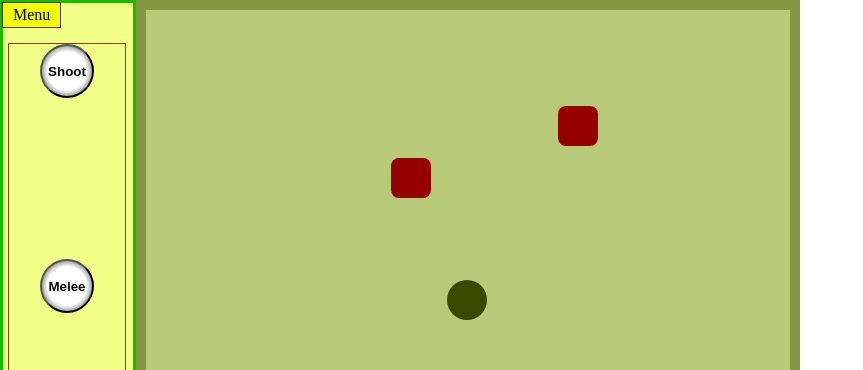
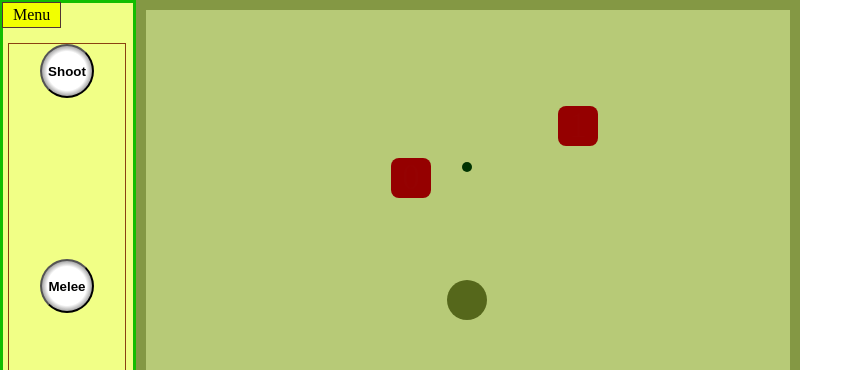
Before and after one commit to Filissimo/Game, a plain HTML site: page index.html in a window 1280 px wide. Both pictures are taken after a click on the button "Shoot". Shown: the top 370 px of the page, without its empty margins (0-863 px from the left). Drawn offline with Linux system fonts and the light colour scheme.

Commit message:
bullet flies

```diff
--- a/script.js
+++ b/script.js
@@ -35,6 +35,8 @@ document.addEventListener("DOMContentLoaded", () => {
     let orientation = NaN
     let new_orientation = NaN
     let joystick = document.getElementById("joystick")
+    let shoot_btn = document.getElementById("shoot")
+    let melee_btn = document.getElementById("melee")
     let joystick_centerX = 0
     let joystick_centerY = 0
     let play_field = document.getElementById("play_field")
@@ -43,6 +45,15 @@ document.addEventListener("DOMContentLoaded", () => {
             <div class="enemy invisible">
                 <div class="id">${i}</div>
                 <div class="direction invisible"></div>
+            </div>
+        `
+    }
+    for (i = 0; i < 10; i++) {
+        play_field.innerHTML += `
+            <div class="bullet invisible">
+                <div class="id">${i}</div>
+                <div class="dirX"></div>
+                <div class="dirY"></div>
             </div>
         `
     }
@@ -141,11 +152,16 @@ document.addEventListener("DOMContentLoaded", () => {
         margin_bottom = screen_height - 25 - console_height - additional_margin_Y
     }
 
+    shoot_x = 0
+    shoot_y = 0
+
     function move_cursor_touch() {
         posX = +getComputedStyle(document.documentElement).getPropertyValue("--posX")
         posY = +getComputedStyle(document.documentElement).getPropertyValue("--posY")
         dif_posX = +(cursorX_move_touch - joystick_centerX)
         dif_posY = +(cursorY_move_touch - joystick_centerY)
+        shoot_x = dif_posX
+        shoot_y = dif_posY
         dif_posX_abs = Math.abs(dif_posX)
         dif_posY_abs = Math.abs(dif_posY)
         if ((dif_posX_abs ^ 2) + (dif_posY_abs ^ 2) < joystick_radius * 1.4) {
@@ -290,6 +306,26 @@ document.addEventListener("DOMContentLoaded", () => {
         return sin
     }
 
+    let all_bullets = document.querySelectorAll('.bullet')
+    shoot_btn.onclick = () => {
+        let invisible_bullet = ''
+        for (bullet of all_bullets) {
+            if (bullet.classList.contains("invisible")) {
+                invisible_bullet = bullet
+                break
+            }
+        }
+        if (invisible_bullet) {
+            player_posX = +getComputedStyle(document.documentElement).getPropertyValue("--posX")
+            player_posY = +getComputedStyle(document.documentElement).getPropertyValue("--posY")
+            invisible_bullet.classList.remove('invisible')
+            invisible_bullet.classList.add('visible')
+            invisible_bullet.setAttribute('style', `top: ${Math.round(player_posY - 5)}px; left: ${Math.round(player_posX - 5)}px`)
+            invisible_bullet.querySelector('.dirX').innerHTML = shoot_x
+            invisible_bullet.querySelector('.dirY').innerHTML = shoot_y
+        }
+    }
+
     let show_debug = document.getElementById('show_debug')
     show_debug.onclick = () => {
         console_debug.classList.toggle("invisible")
@@ -397,6 +433,25 @@ document.addEventListener("DOMContentLoaded", () => {
         enemy_moves()
         enemies_collide()
         collide_with_me()
+        bullet_flies()
+    }
+    function bullet_flies() {
+        for (bullet of all_bullets) {
+            if (bullet.classList.contains('visible')) {
+                dirX = bullet.querySelector('.dirX').innerHTML
+                dirY = bullet.querySelector('.dirY').innerHTML
+                if (dirX == '0' && dirY == '0') {
+                    dirY = - joystick_radius * speed * 5
+                }
+                posX_px = bullet.style.left
+                posY_px = bullet.style.top
+                posX = +posX_px.slice(0, posX_px.length - 2)
+                posY = +posY_px.slice(0, posY_px.length - 2)
+                new_posX = posX + (dirX / 30)
+                new_posY = posY + (dirY / 30)
+                bullet.setAttribute('style', `top: ${new_posY}px; left: ${new_posX}px`)
+            }
+        }
     }
     function enemy_moves() {
         for (enemy of all_enemies) {
--- a/style.sass
+++ b/style.sass
@@ -21,7 +21,7 @@ body
         position: fixed
         width: 40px
         height: 40px
-        background-color: rgb(56, 73, 0)
+        background-color: rgba(56, 73, 0, 0.77)
         border-radius: 100%
         left: calc(calc(var(--posX) - 20) * 1px)
         top: calc(calc(var(--posY) - 20) * 1px)
@@ -104,6 +104,16 @@ body
             color: #ffffff02
             font-size: 35px
             text-align: center
+        .bullet
+            position: fixed
+            width: 10px
+            height: 10px
+            background-color: rgb(0, 52, 2)
+            border-radius: 100%
+            z-index: 10
+            color: #ffffff02
+            font-size: 7px
+            text-align: center
 
 body.wide
     #console
```
Also changed, not shown: style/style.min.css, 1 other file.
